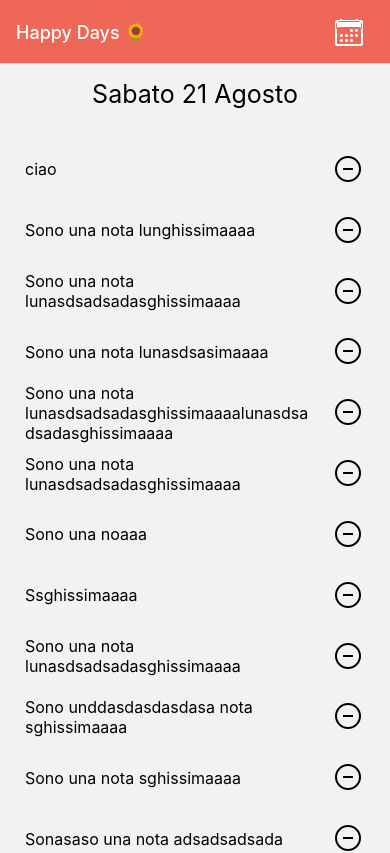
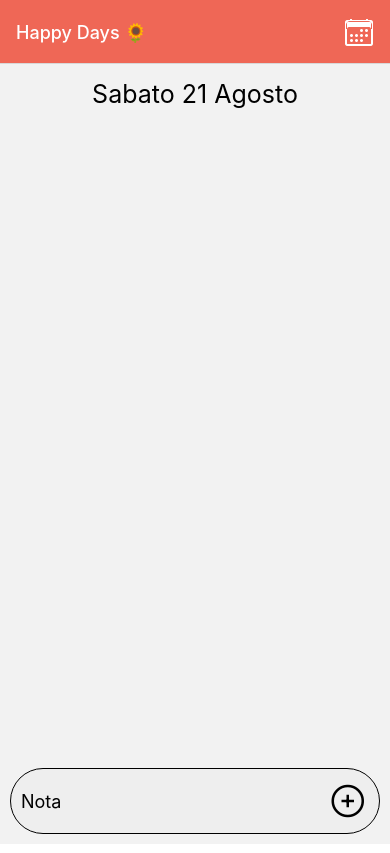
Before and after one commit to piedg/happy-days-notes, a React Native app: screen /Home in a window 390 px wide. Shown: the top 853 px of the page. Built offline with nearby package versions, Linux system fonts and the light colour scheme.

Commit message:
features added

```diff
--- a/App.js
+++ b/App.js
@@ -1,51 +1,16 @@
 import React from "react";
-import { TouchableOpacity } from "react-native";
-import { NavigationContainer } from "@react-navigation/native";
-import { createStackNavigator } from "@react-navigation/stack";
-import Home from "./screens/HomeScreen";
-import SavedDay from "./screens/SavedDayScreen";
-import CalendarPickerComponent from "./components/CalendarPickerComponent";
-import colors from "./utils/colors";
-import { Ionicons } from "@expo/vector-icons/build/Icons";
+import Navigation from "./Navigation";
+import { Provider } from "react-redux";
+import { createStore } from "redux";
+import rootReducer from "./store/reducers";
+import { composeWithDevTools } from "redux-devtools-extension";
 
-const Stack = createStackNavigator();
+const store = createStore(rootReducer, composeWithDevTools());
 
 export default function App() {
   return (
-    <NavigationContainer>
-      <Stack.Navigator
-        screenOptions={{
-          headerStyle: { backgroundColor: colors.primaryColor },
-          headerTitleStyle: { color: "#fff" },
-          headerTintColor: '#fff'
-        }}
-      >
-        <Stack.Screen
-          name="Home"
-          component={Home}
-          options={({ navigation }) => ({
-            headerRight: () => (
-              <TouchableOpacity onPress={() => navigation.navigate("CalendarPickerComponent")}>
-                <Ionicons
-                  name="calendar-outline"
-                  size={32}
-                  style={{ marginRight: 25 }}
-                  color="#fff"
-                  title="Calendar"
-
-                />
-              </TouchableOpacity>
-            ),
-            headerTitle: "Happy Days 🌻"
-          })}
-        />
-        <Stack.Screen name="Giorno X" component={SavedDay} />
-        <Stack.Screen
-        options={{headerTitle: "Seleziona data 🗓"}}
-          name="CalendarPickerComponent"
-          component={CalendarPickerComponent}
-        />
-      </Stack.Navigator>
-    </NavigationContainer>
+    <Provider store={store}>
+      <Navigation />
+    </Provider>
   );
 }
--- /dev/null
+++ b/Navigation.js
@@ -0,0 +1,52 @@
+import React from "react";
+import { TouchableOpacity } from "react-native";
+import { NavigationContainer } from "@react-navigation/native";
+import { createStackNavigator } from "@react-navigation/stack";
+import Home from "./screens/HomeScreen";
+import SavedDay from "./screens/SavedDayScreen";
+import CalendarPickerComponent from "./components/CalendarPickerComponent";
+import colors from "./utils/colors";
+import { Ionicons } from "@expo/vector-icons/build/Icons";
+
+const Stack = createStackNavigator();
+
+export default function Navigation() {
+  return (
+    <NavigationContainer>
+      <Stack.Navigator
+        screenOptions={{
+          headerStyle: { backgroundColor: colors.primaryColor },
+          headerTitleStyle: { color: "#fff" },
+          headerTintColor: "#fff",
+        }}
+      >
+        <Stack.Screen
+          name="Home"
+          component={Home}
+          options={({ navigation }) => ({
+            headerRight: () => (
+              <TouchableOpacity
+                onPress={() => navigation.navigate("CalendarPickerComponent")}
+              >
+                <Ionicons
+                  name="calendar-outline"
+                  size={32}
+                  style={{ marginRight: 15 }}
+                  color="#fff"
+                  title="Calendar"
+                />
+              </TouchableOpacity>
+            ),
+            headerTitle: "Happy Days 🌻",
+          })}
+        />
+        <Stack.Screen name="Giorno X" component={SavedDay} />
+        <Stack.Screen
+          options={{ headerTitle: "Seleziona giorno 🗓" }}
+          name="CalendarPickerComponent"
+          component={CalendarPickerComponent}
+        />
+      </Stack.Navigator>
+    </NavigationContainer>
+  );
+}
--- /dev/null
+++ b/components/NoteInfoModal.js
@@ -0,0 +1,26 @@
+import React from "react";
+import { Text, Modal, Button, StyleSheet, View } from "react-native";
+
+const NoteInfoModal = (props) => {
+
+  return (
+    <Modal visible={props.visible} animationType={"fade"}>
+      <View style={styles.container}>
+        <Text>{props.id}</Text>
+        <Text>{props.text}</Text>
+        <Text>{props.time}</Text>
+        <Button onPress={props.closeModal} title="chiudi" />
+      </View>
+    </Modal>
+  );
+};
+
+const styles = StyleSheet.create({
+  container: {
+    flex: 1,
+    justifyContent: "center",
+    alignItems: "center",
+  },
+});
+
+export default NoteInfoModal;
--- a/components/NotesList.js
+++ b/components/NotesList.js
@@ -1,38 +1,39 @@
-import React from "react";
-import { ScrollView, StyleSheet, View } from "react-native";
-import colors from "../utils/colors";
+import React, { useEffect } from "react";
+import { ScrollView, StyleSheet, View, Text } from "react-native";
 import SingleNote from "./SingleNote";
+import { useSelector } from "react-redux";
+import { useDispatch } from "react-redux";
+import { deleteNoteById } from "../store/actions/handleNotes";
 
-export default function App() {
+export default function NotesList(props) {
+  const listaNote = useSelector((state) => state.notes.notesList);
+  console.log(listaNote);
+  const dispatch = useDispatch();
+
+  const deleteNote = (id) => {
+    dispatch(deleteNoteById(id))
+  }
+
+  const renderNoteList = () => {
+    return listaNote.map((nota, index) => (
+      <SingleNote
+        key={index}
+        text={nota.text}
+        time={nota.time}
+        id={nota.id}
+        deleteNote={() => deleteNote(nota.id)}
+      />
+    ));
+  }
+
+
   return (
     <View style={styles.container}>
-      <ScrollView showsVerticalScrollIndicator={false}>
-        <SingleNote text={"ciao"}/>
-        <SingleNote text={"Sono una nota lunghissimaaaa"} />
-        <SingleNote text={"Sono una nota lunasdsadsadasghissimaaaa"} />
-        <SingleNote text={"Sono una nota lunasdsasimaaaa"} />
-        <SingleNote text={"Sono una nota lunasdsadsadasghissimaaaalunasdsadsadasghissimaaaa"} />
-        <SingleNote text={"Sono una nota lunasdsadsadasghissimaaaa"} />
-        <SingleNote text={"Sono una noaaa"} />
-        <SingleNote text={"Ssghissimaaaa"} />
-        <SingleNote text={"Sono una nota lunasdsadsadasghissimaaaa"} />
-        <SingleNote text={"Sono unddasdasdasdasa nota sghissimaaaa"} />
-        <SingleNote text={"Sono una nota sghissimaaaa"} />
-        <SingleNote text={"Sonasaso una nota adsadsadsada"} />
-        <SingleNote text={"Sono una nota sghissimaaaa"} />
-        <SingleNote text={"Sono una no sad sad asdsa dta sghissimaaaa"} />
-        <SingleNote text={"Sono una nota sghissimaaaa"} />
-        <SingleNote text={"Sono una nota s dasdasdasdasdasdghissimaaaa"} />
-        <SingleNote text={"Sono una nota sghissimaadsadasdasdasdsadsadsadasdaaasghissimaadsadasdasdasdsadsadsadasdaaa"} />
-        <SingleNote text={"Sono una nodddddasdta sghissimaaaa"} />
-
-
-      </ScrollView>
+      <ScrollView showsVerticalScrollIndicator={false}>{renderNoteList()}</ScrollView>
     </View>
   );
 }
 
 const styles = StyleSheet.create({
-  container: {
-  },
+  container: {},
 });
--- a/components/SingleNote.js
+++ b/components/SingleNote.js
@@ -1,18 +1,60 @@
-import React from "react";
-import { StyleSheet, Text, TouchableOpacity, View } from "react-native";
+import React, { useState } from "react";
+import {
+  StyleSheet,
+  Text,
+  TouchableOpacity,
+  TouchableWithoutFeedback,
+  View,
+} from "react-native";
 import { Ionicons } from "@expo/vector-icons";
-import colors from "../utils/colors";
+import NoteInfoModal from "./NoteInfoModal";
+import { useDispatch } from "react-redux";
+import { deleteNoteById, fetchNoteById } from "../store/actions/handleNotes";
 
-export default function SingleNote(props) {
+const SingleNote = (props) => {
+  const [visible, setVisible] = useState(false);
+
+  const dispatch = useDispatch();
+
+
+  const openModal = (id) => {
+    setVisible(true);
+    dispatch(fetchNoteById(id));
+
+  };
+
+  const closeModal = () => {
+    setVisible(false);
+  };
+
+ /*  const deleteNote = (id) => {
+    dispatch(deleteNoteById(id))
+  } */
+
   return (
     <View style={styles.container}>
-      <Text style={styles.text}>{props.text}</Text>
-      <TouchableOpacity style={styles.deleteButton} onPress={() => console.log("delete")}>
+      <NoteInfoModal
+        visible={visible}
+        closeModal={closeModal}
+        text={props.text}
+        time={props.time}
+        id={props.id}
+      />
+      <TouchableWithoutFeedback
+        onPress={() => openModal(props.id)}
+        title="apri modal"
+      >
+        <Text style={styles.text}>{props.text}</Text>
+      </TouchableWithoutFeedback>
+      <TouchableOpacity
+        style={styles.deleteButton}
+        onPress={props.deleteNote}
+      >
         <Ionicons name="remove-circle-outline" size={32} />
       </TouchableOpacity>
     </View>
   );
-}
+};
 
 const styles = StyleSheet.create({
   container: {
@@ -20,8 +62,8 @@ const styles = StyleSheet.create({
     flexDirection: "row",
     marginVertical: 10,
     marginHorizontal: 15,
-    alignItems: 'center',
-    justifyContent: 'space-around'
+    alignItems: "center",
+    justifyContent: "space-around",
   },
   text: {
     width: "80%",
@@ -29,6 +71,8 @@ const styles = StyleSheet.create({
     alignItems: "center", // if you want to fill rows left to right
   },
   deleteButton: {
-    borderRadius: 50
-  }
+    borderRadius: 50,
+  },
 });
+
+export default SingleNote;
--- a/screens/HomeScreen.js
+++ b/screens/HomeScreen.js
@@ -1,6 +1,5 @@
-import React, { useState } from "react";
+import React, { useState, useEffect } from "react";
 import {
-  Button,
   StyleSheet,
   Text,
   TextInput,
@@ -9,40 +8,70 @@ import {
   Keyboard,
   KeyboardAvoidingView,
   Platform,
+  TouchableWithoutFeedback,
 } from "react-native";
 import NotesList from "../components/NotesList";
 import { Ionicons } from "@expo/vector-icons";
 import { months, weekDays } from "../utils/day";
-import colors from "../utils/colors";
+import { useSelector, useDispatch } from "react-redux";
+import { addNote } from "../store/actions/handleNotes";
+import uuid from "react-uuid";
 
 export default function Home() {
-  const [inputValue, setInputValue] = useState("");
+  const [text, setText] = useState("");
+  const [time, setTime] = useState("");
+  //const [_date, _setDate] = useState("");
+  const [id, setId] = useState(null);
+
+  const dispatch = useDispatch();
+
+  const allNotes = useSelector((state) => state.notes.notesList);
+
   const date = new Date();
   const weekDay = weekDays[date.getDay()];
-  const today =
-    weekDay +
-    " " +
-    date.getDate() +
-    " " +
-    months[date.getMonth()]
+  const today = weekDay + " " + date.getDate() + " " + months[date.getMonth()];
+  const currentTime =
+    date.getHours() +
+    (9 < date.getMinutes() ? ":" : ":0") +
+    date.getMinutes() +
+    (9 < date.getSeconds() ? ":" : ":0") +
+    date.getSeconds();
+  const nota = { text, time, id, creation_date: date };
 
   const inputHandler = (value) => {
-    setInputValue(value);
+    setText(value);
   };
 
-  const addNote = () => {
-    console.log(inputValue);
-    setInputValue("");
+  useEffect(() => {
+    setTime(currentTime);
+    //_setDate(date);
+
+    setId(uuid());
+  }, [currentTime]);
+
+  const addNewNote = () => {
+    if (!text || text.trim() === "") {
+      return alert("Inserisci testo");
+    }
+
+    dispatch(addNote(nota));
     Keyboard.dismiss();
+    setText("");
+  };
+
+  const filterById = (id) => {
+    const found = allNotes.filter((el) => el.id === id);
+    console.log(found);
   };
 
   return (
+    <TouchableWithoutFeedback onPress={() => Keyboard.dismiss()}>
       <View style={styles.container}>
         <View style={styles.titleContainer}>
           <Text style={styles.title}>{today}</Text>
         </View>
         <View style={styles.noteContainer}>
-        <NotesList />
+          <NotesList data={allNotes} />
         </View>
         <KeyboardAvoidingView
           style={styles.outInputContainer}
@@ -54,14 +83,15 @@ export default function Home() {
               style={styles.input}
               placeholder="Nota"
               onChangeText={inputHandler}
-            value={inputValue}
+              value={text}
             />
-          <TouchableOpacity onPress={addNote} stlyle={styles.addButton}>
+            <TouchableOpacity onPress={addNewNote} style={styles.addButton}>
               <Ionicons name="add-circle-outline" size={40} />
             </TouchableOpacity>
           </View>
         </KeyboardAvoidingView>
       </View>
+    </TouchableWithoutFeedback>
   );
 }
 
@@ -84,7 +114,7 @@ const styles = StyleSheet.create({
   },
   outInputContainer: {
     position: "absolute",
-    bottom: Platform.OS === "ios" ? 20 : 0,
+    bottom: Platform.OS === "ios" ? 60 : 0,
     left: 0,
     right: 0,
     padding: 10,
@@ -94,7 +124,7 @@ const styles = StyleSheet.create({
     padding: 10,
     borderRadius: 50,
     borderWidth: 1,
-    backgroundColor: '#eee',
+    backgroundColor: "#eee",
   },
   input: { width: "90%", fontSize: 18 },
 });
--- /dev/null
+++ b/store/actions/handleNotes.js
@@ -0,0 +1,24 @@
+export const ADD_NOTE = "ADD_NOTE";
+export const FETCH_NOTE_BY_ID = "FETCH_NOTE_BY_ID";
+export const DELETE_NOTE = "DELETE_NOTE"
+
+export const addNote = (note) => {
+  return {
+    type: ADD_NOTE,
+    note,
+  };
+};
+
+export const fetchNoteById = (id) => {
+  return {
+    type: FETCH_NOTE_BY_ID,
+    id
+  };
+};
+
+export const deleteNoteById = (id) => {
+  return {
+    type: DELETE_NOTE,
+    id
+  }
+}
--- /dev/null
+++ b/store/reducers/index.js
@@ -0,0 +1,8 @@
+import { combineReducers } from 'redux'
+import notes from './notes'
+
+const rootReducer = combineReducers({
+  notes
+})
+
+export default rootReducer
--- /dev/null
+++ b/store/reducers/notes.js
@@ -0,0 +1,37 @@
+import { ADD_NOTE } from "../actions/handleNotes";
+import { FETCH_NOTE_BY_ID } from "../actions/handleNotes";
+import { DELETE_NOTE } from "../actions/handleNotes";
+
+const initialState = {
+  notesList: [],
+  note: {},
+};
+
+const notes = (state = initialState, action) => {
+  switch (action.type) {
+    case ADD_NOTE:
+      return {
+        ...state,
+        notesList: [...state.notesList, action.note],
+      };
+
+    case FETCH_NOTE_BY_ID:
+      return {
+        ...state,
+        note: state.notesList.filter((el) => el.id === action.id),
+      };
+
+      case DELETE_NOTE:
+        const newNoteList = {...state.notesList}
+        delete newNoteList[action.id]
+        return {
+          ...state,
+          note: state.notesList.filter((el) => el.id !== action.id),
+          notesList: newNoteList
+        }
+  }
+
+  return state;
+};
+
+export default notes;
```
Also changed, not shown: package.json (+7 -3 lines), 2 other files (tests, documents, lock files or other folders). Lines whose indentation alone changed are shown as unchanged.
